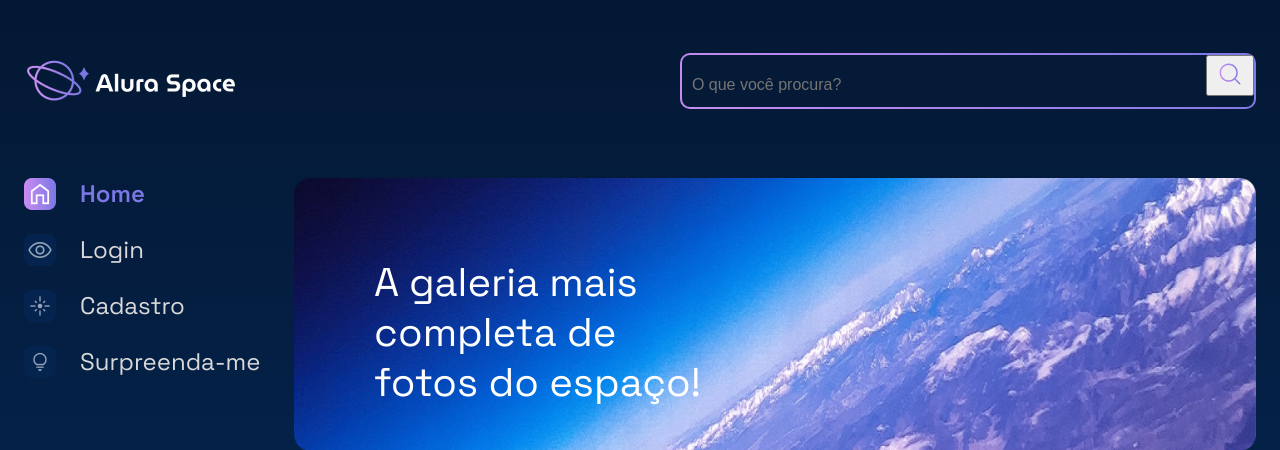
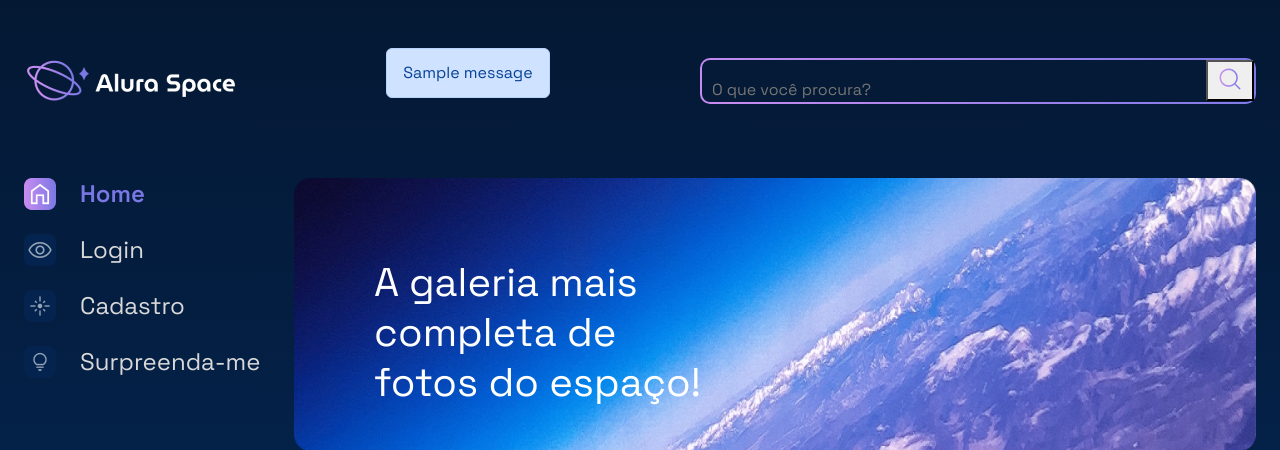
Before and after one commit to wbsfps/django-alura, a Django app: page / in a window 1280 px wide. Shown: the top 450 px of the page. Run offline with Django 5.2, Linux system fonts and the light colour scheme; tables that the repository leaves empty hold one stand-in row (values such as "Sample post"); grey boxes marked "Sample" are stand-in pictures; one stand-in notice (Sample message) is shown.

Commit message:
alertas e mensagens

```diff
--- a/templates/galeria/base.html
+++ b/templates/galeria/base.html
@@ -10,6 +10,7 @@
     <link rel="preconnect" href="https://fonts.googleapis.com">
     <link rel="preconnect" href="https://fonts.gstatic.com" crossorigin>
     <link href="https://fonts.googleapis.com/css2?family=Space+Grotesk:wght@400;500;600&display=swap" rel="stylesheet">
+    <link href="https://cdn.jsdelivr.net/npm/bootstrap@5.2.2/dist/css/bootstrap.min.css" rel="stylesheet" integrity="sha384-Zenh87qX5JnK2Jl0vWa8Ck2rdkQ2Bzep5IDxbcnCeuOxjzrPF/et3URy9Bv1WTRi" crossorigin="anonymous">
     <link rel="stylesheet" href="{% static 'styles/style.css'%}">
 </head>
 
--- a/templates/galeria/partials/_menu_lateral.html
+++ b/templates/galeria/partials/_menu_lateral.html
@@ -2,6 +2,11 @@
 <div class="pagina-inicial">
     <header class="cabecalho">
         <img src="{% static '/assets/logo/Logo(2).png'%}" alt="Logo da Alura Space" />
+        {% for message in messages %}
+            <div class="alert alert-primary">
+                <p id="messages">{{ message }}</p>
+            </div>
+            {% endfor %}
         <div class="cabecalho__busca">
             <div class="busca__fundo">
                 <form action="{% url 'buscar' %}">
--- a/templates/usuarios/cadastro.html
+++ b/templates/usuarios/cadastro.html
@@ -19,6 +19,11 @@
 <body>
     <div class="pagina-inicial">
         <header class="cabecalho">
+            {% for message in messages %}
+            <div class="alert alert-primary">
+                <p id="message">{{message}}</p>
+            </div>
+            {% endfor %}
             <img src="{% static '/assets/logo/Logo(2).png' %}" alt="Logo da Alura Space" />
             <div class="cabecalho__busca">
                 <div class="busca__fundo">
--- a/templates/usuarios/login.html
+++ b/templates/usuarios/login.html
@@ -19,6 +19,11 @@
 <body>
     <div class="pagina-inicial">
         <header class="cabecalho">
+            {% for message in messages %}
+            <div class="alert alert-primary">
+                <p id="messages">{{ message }}</p>
+            </div>
+            {% endfor %}
             <img src="{% static '/assets/logo/Logo(2).png' %}" alt="Logo da Alura Space" />
             <div class="cabecalho__busca">
                 <div class="busca__fundo">
--- a/usuarios/views.py
+++ b/usuarios/views.py
@@ -2,6 +2,7 @@ from django.shortcuts import render, redirect
 from usuarios.forms import LoginForms, CadastroForms
 from django.contrib.auth.models import User
 from django.contrib import auth
+from django.contrib import messages
 
 
 def login(request):
@@ -21,8 +22,10 @@ def login(request):
             )
             if usuario is not None:
                 auth.login(request, usuario)
+                messages.success(request, f'{nome} logado com sucesso!')
                 return redirect('index')
             else:
+                messages.error(request, f'Erro ao efetuar login!')
                 return redirect('login')
 
     return render(request, "usuarios/login.html", {"form": form})
@@ -35,6 +38,7 @@ def cadastro(request):
         form = CadastroForms(request.POST)
 
         if form.is_valid():
+            messages.error(request, 'Senhas não são iguais')
             if form['senha'].value() != form['senha_confirmar'].value():
                 return redirect('cadastro')
 
@@ -43,6 +47,7 @@ def cadastro(request):
             senha = form['senha'].value()
 
             if User.objects.filter(username=nome).exists():
+                messages.error(request, 'Usuário já existente')
                 return redirect('cadastro')
 
             usuario = User.objects.create_user(
@@ -51,6 +56,7 @@ def cadastro(request):
                 password=senha
             )
             usuario.save()
+            messages.success(request, 'Cadastro efetuado com sucesso!')
             return redirect('login')
 
     return render(request, "usuarios/cadastro.html", {"form": form})
```
